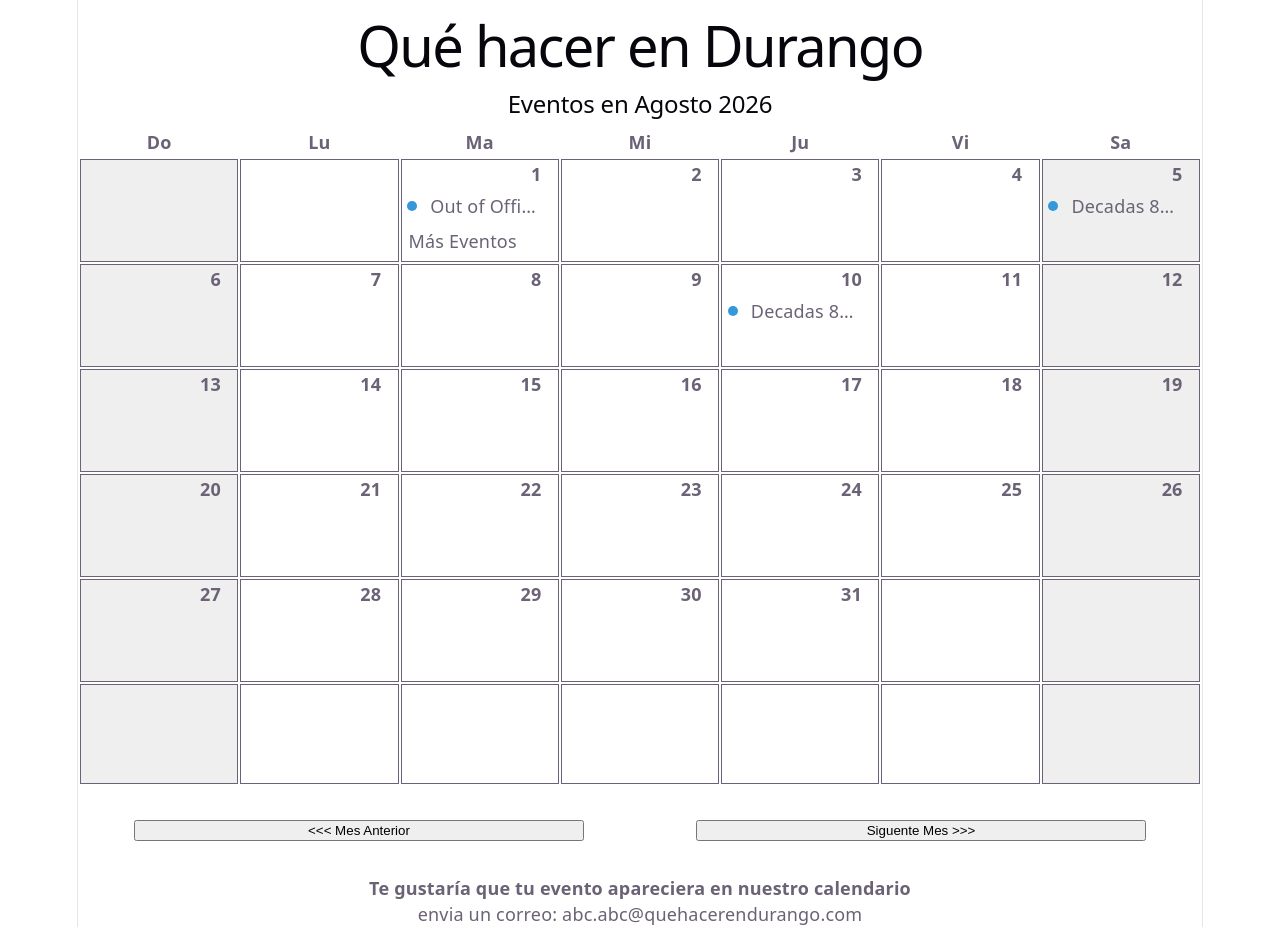
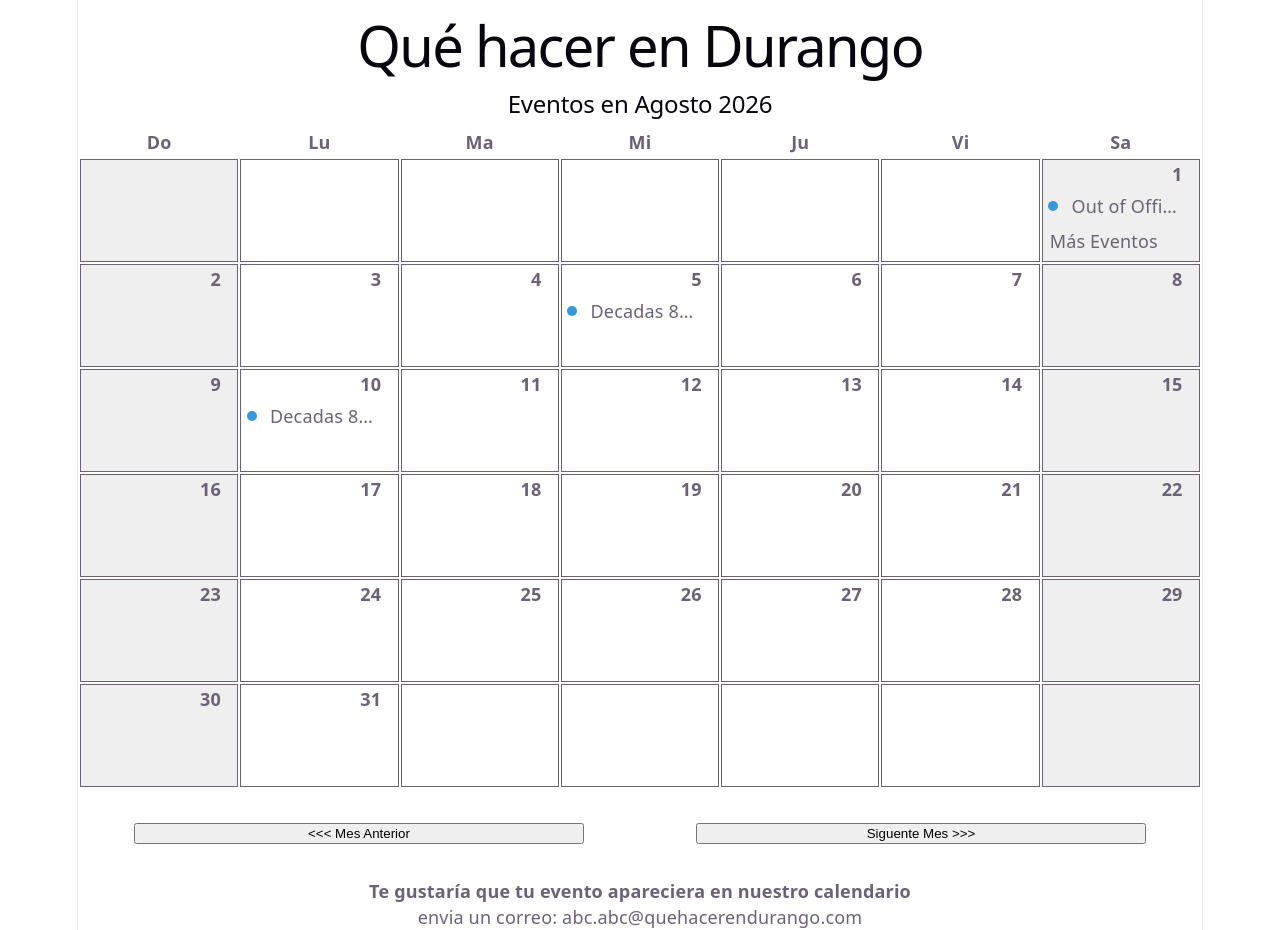
Before and after one commit to otz-dev/que-hacer-dgo, a React (Vite) app: page / in a window 1280 px wide. Built offline with nearby package versions, Linux system fonts and the light colour scheme.

Commit message:
QHED-9: Code cleanup

```diff
--- a/src/Agenda/MonthAgenda.jsx
+++ b/src/Agenda/MonthAgenda.jsx
@@ -10,8 +10,8 @@ export const MonthAgenda = ()=> {
     const currentDate = new Date();
     const [month, setMonth] = useState(months[currentDate.getMonth()]);
     const [selectedMonthNumber, setSelectedMonthNumber] = useState(currentDate.getMonth());
-    const [firstWeekDayOfTheMonth, setFirstWeekDayOfTheMonth] = useState(new Date( currentDate.getFullYear(), currentDate.getMonth()+1, 1));
-    const [daysInMonth, setDaysInMonth] = useState(new Date(currentDate.getFullYear(), currentDate.getMonth(), 0).getDate())
+    const [firstWeekDayOfTheMonth, setFirstWeekDayOfTheMonth] = useState(new Date( currentDate.getFullYear(), currentDate.getMonth(), 1));
+    const [daysInMonth, setDaysInMonth] = useState(new Date(currentDate.getFullYear(), currentDate.getMonth()+1, 0).getDate())
     const [isEventModalOpen, setIsEventModalOpen] = useState(false);
     const [{id, start, end, title, type, price, placeName, address, phone}, setDisplayEventData] = useState({});
 
```
